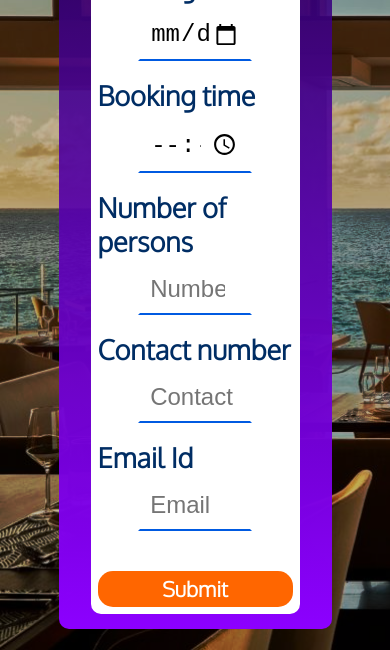
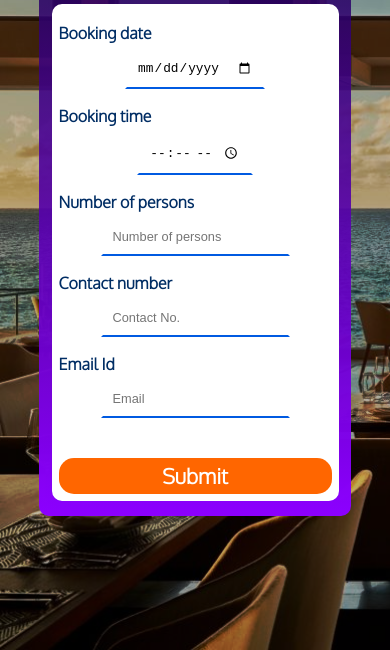
Before and after one commit to ShubhamDasgupta2003/table-reservation, a plain HTML site: page index.html in a window 390 px wide. Shown: the part 194-844 px from the top of the page. Drawn offline with nearby package versions, Linux system fonts and the light colour scheme.

Commit message:
Updated the media query to fit in phone devices.

```diff
--- a/style.css
+++ b/style.css
@@ -115,17 +115,27 @@ form label
     .images img{
         display: none;
     }
+    .formcontainer
+    {
+        width:80vw;
+        margin: auto;
+    }
+    .formcontainer p
+    {
+        font-size: 2rem;
+    }
     form
     {
-        width: 50vw;
+        width: 70vw;
         margin: auto;
     }
     form input
     {
-        font-size: 1.5rem;
+        font-size: 0.8rem;
+        width: auto;
     }
     form label
     {
-        font-size: 1.7rem;
+        font-size: 1rem;
     }
 }
```
